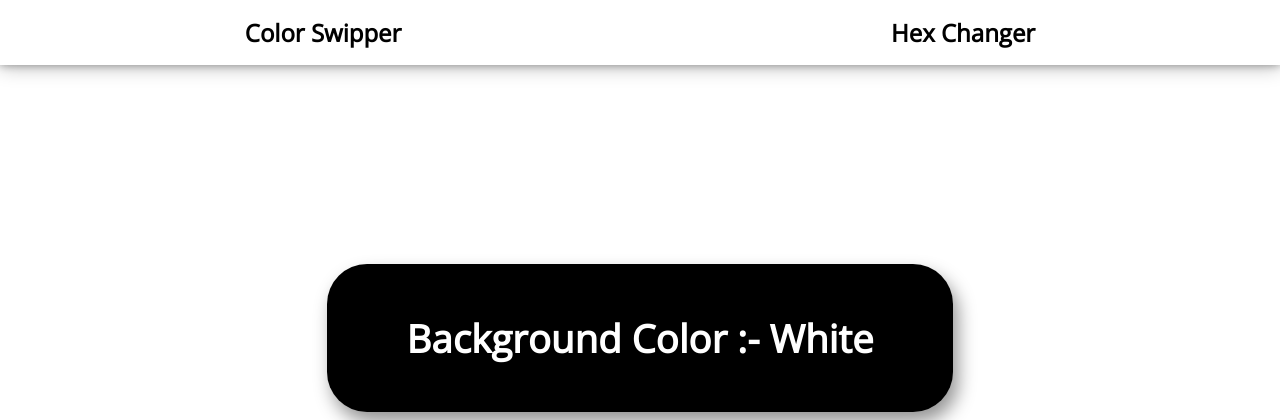
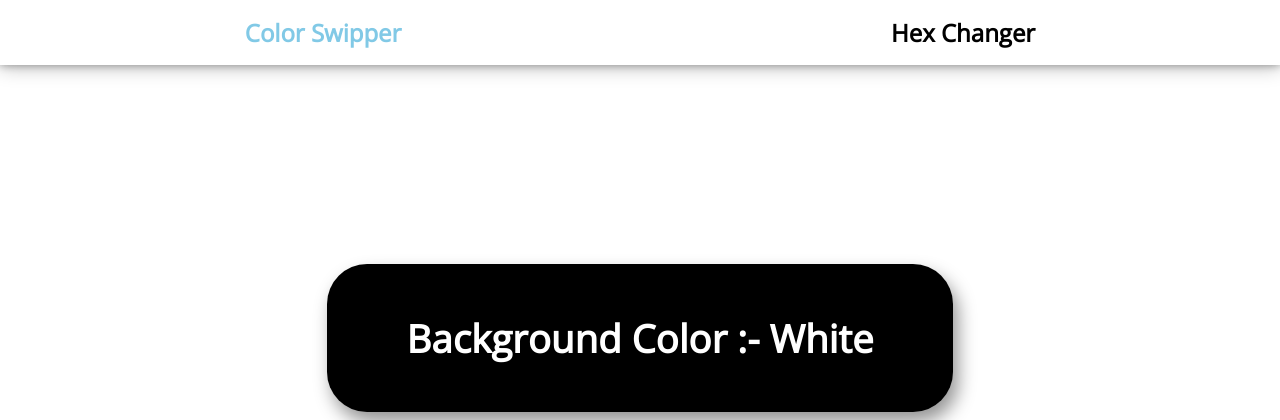
Before and after one commit to dsrathore1/Minor-Projects, a PHP site: page /HTML/hex.html in a window 1280 px wide. Shown: the top 420 px of the page. Run offline with PHP 8.4, Linux system fonts and the light colour scheme.

Commit message:
Changes in colors of heading

```diff
--- a/Color Changer/CSS/style.css
+++ b/Color Changer/CSS/style.css
@@ -24,8 +24,7 @@
 .heading1 {
     margin: 1rem 0;
     text-decoration: none;
-    /* color: #81c9e6; */
-    color: #000000;
+    color: #81c9e6;
 }
 
 .heading2 {
```
